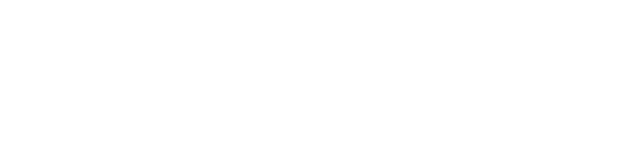
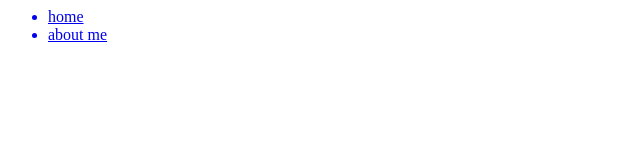
Before and after one commit to CCPS384812/CCPS384812.github.io, a plain HTML site: page index.html in a window 1280 px wide. Shown: the whole page, without its empty margins (0-640 px from the left). Drawn offline with Linux system fonts and the light colour scheme.

Commit message:
Update index.html

```diff
--- a/index.html
+++ b/index.html
@@ -1,4 +1,14 @@
 <DOCTYPE html>
 <html>
-
+<head>
+  <title>home page</title>
+  </head>
+  <header>
+    <nav>
+      <ul>
+        <a href="./index.html"><li>home</li></a>
+        <a href="./aboutme.html"><li>about me</li></a>
+      </ul>
+    </nav>
+  </header>
 </html>
```
